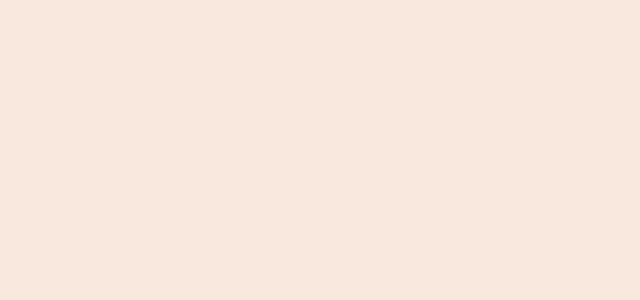
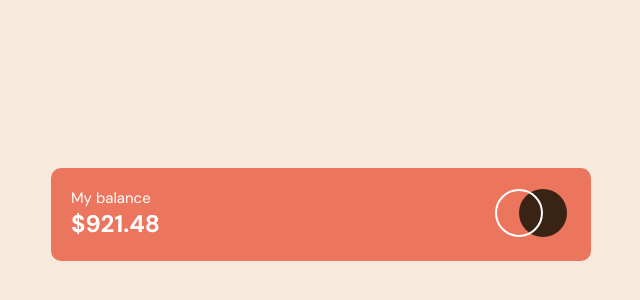
Before and after one commit to achiewe/expenses-chart-component, a React (Vite) app: page / in a window 1280 px wide. Shown: the part 186-486 px from the top of the page, without its empty margins (319-959 px from the left). Built offline with nearby package versions, Linux system fonts and the light colour scheme.

Commit message:
create header component

```diff
--- a/src/App.tsx
+++ b/src/App.tsx
@@ -1,8 +1,13 @@
 import { useState } from "react";
 import styled from "styled-components";
+import Header from "./components/Header";
 
 function App(): JSX.Element {
-  return <Main> </Main>;
+  return (
+    <Main>
+      <Header />
+    </Main>
+  );
 }
 
 const Main = styled.main`
@@ -12,5 +17,6 @@ const Main = styled.main`
   justify-content: center;
   align-items: center;
   background-color: #f8e9dd;
+  padding: 0 16px;
 `;
 export default App;
--- a/src/components/Header.tsx
+++ b/src/components/Header.tsx
@@ -0,0 +1,44 @@
+import { useState } from "react";
+import LogoSvg from "../photoes/logo.svg";
+import styled from "styled-components";
+
+const Header = (): JSX.Element => {
+  return (
+    <HeaderDiv>
+      <h1>
+        My balance <br />
+        <span> $921.48</span>
+      </h1>
+      <img src={LogoSvg} alt="circles logo" />
+    </HeaderDiv>
+  );
+};
+
+const HeaderDiv = styled.header`
+  width: 100%;
+  max-width: 540px;
+  display: flex;
+  flex-direction: row;
+  justify-content: space-between;
+  align-items: center;
+  padding: 20px 24px 22px 20px;
+  background-color: #ec755d;
+  border-radius: 10px;
+
+  h1 {
+    font-size: 15px;
+    font-weight: 400;
+    line-height: 20px;
+    letter-spacing: 0px;
+    text-align: left;
+    color: #ffffff;
+    span {
+      font-size: 24px;
+      font-weight: 700;
+      line-height: 31px;
+      letter-spacing: 0px;
+      text-align: left;
+    }
+  }
+`;
+export default Header;
```
